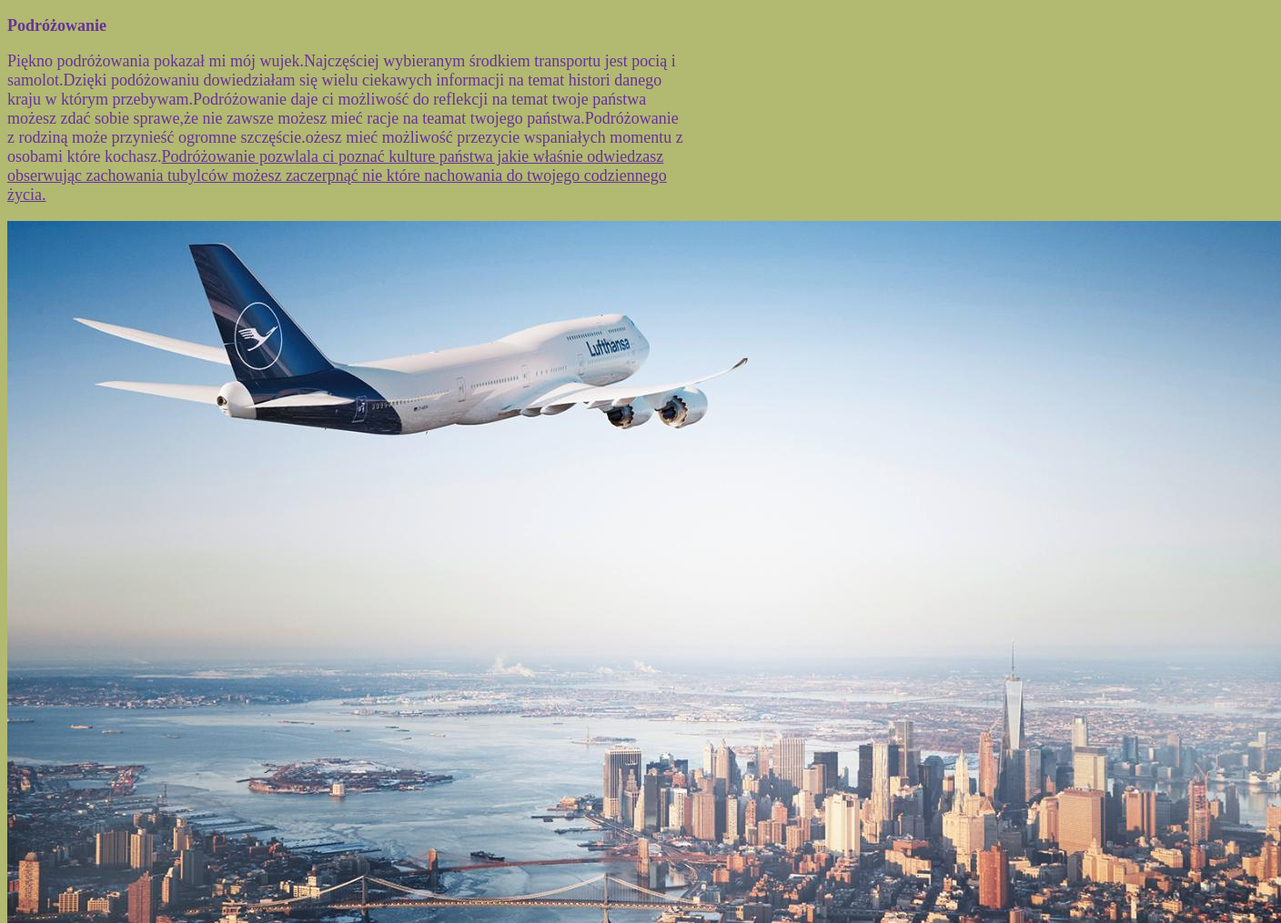
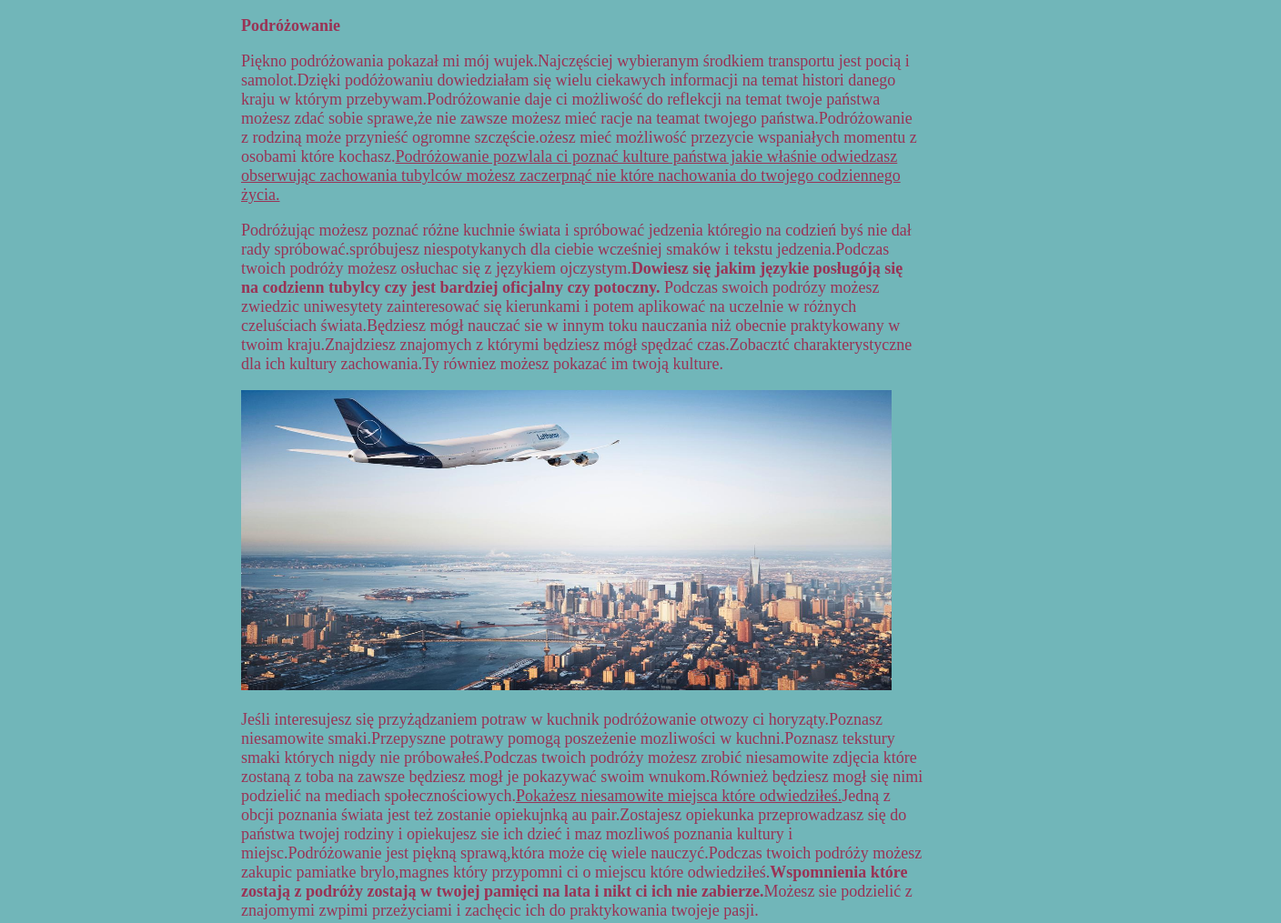
Before and after one commit to Anita35609/Anita35609.github.io, a plain HTML site: page index.html in a window 1280 px wide. Shown: the top 1015 px of the page at 91% size, 1408 px wide, since content can reach past the window. Drawn offline with Linux system fonts and the light colour scheme.

Commit message:
Add files via upload

```diff
--- a/index.html
+++ b/index.html
@@ -15,10 +15,15 @@
     <p><b>Podróżowanie</b></p>
 
     <p>Piękno podróżowania pokazał mi mój wujek.Najczęściej wybieranym środkiem transportu jest pocią i samolot.Dzięki podóżowaniu dowiedziałam się wielu ciekawych informacji na temat histori danego kraju w którym przebywam.Podróżowanie daje ci możliwość do reflekcji na temat twoje państwa możesz zdać sobie sprawe,że nie zawsze możesz mieć racje na teamat twojego państwa.Podróżowanie z rodziną może przynieść ogromne szczęście.ożesz mieć możliwość przezycie wspaniałych momentu z osobami które kochasz.<u>Podróżowanie pozwlala ci poznać kulture państwa jakie właśnie odwiedzasz obserwując zachowania tubylców możesz zaczerpnąć nie które nachowania do twojego codziennego życia.</u></p>
-    <img src="podróże.jfif"/>
 
-    <p>Podróżując możesz poznać różne kuchnie świata i spróbować jedzenia któregio na codzień byś nie dał rady spróbować.spróbujesz niespotykanych dla ciebie wcześniej smaków i tekstu jedzenia.Podczas twoich podróży możesz osłuchac się z językiem ojczystym.<b>Dowiesz się jakim językie posługóją się na codzienn tubylcy czy jest bardziej oficjalny czy potoczny.</b>Podczas swoich podrózy możesz zwiedzic uniwesytety zainteresować się kierunkami i potem aplikować na uczelnie w różnych czeluściach świata.Będziesz mógł nauczać sie w innym toku nauczania niż obecnie praktykowany w twoim kraju.Znajdziesz znajomych z którymi będziesz mógł spędzać czas.Zobacztć charakterystyczne dla ich kultury zachowania.Ty równiez możesz pokazać im twoją kulture.</p>
-    <p>Jeśli interesujesz się przyżądzaniem potraw w kuchnik podróżowanie otwozy ci horyząty.Poznasz niesamowite smaki.Przepyszne potrawy pomogą poszeżenie mozliwości w kuchni.Poznasz tekstury smaki których nigdy nie próbowałeś.Podczas twoich podróży możesz zrobić niesamowite zdjęcia które zostaną z toba na zawsze będziesz mogł je pokazywać swoim wnukom.Również będziesz mogł się nimi podzielić na mediach społecznościowych.<u>Pokażesz niesamowite miejsca które odwiedziłeś.</u>Jedną z obcji poznania świata jest też zostanie opiekujnką au pair.Zostajesz opiekunka przeprowadzasz się do państwa twojej rodziny i opiekujesz sie ich dzieć i maz mozliwoś poznania kultury i miejsc.Podróżowanie jest piękną sprawą,która może cię wiele nauczyć.Podczas twoich podróży możesz zakupic pamiatke brylo,magnes który przypomni ci o miejscu które odwiedziłeś.<b>Wspomnienia które zostają z podróży zostają w twojej pamięci na lata i nikt ci ich nie zabierze.</b>Możesz sie podzielić z znajomymi zwpimi przeżyciami i zachęcic ich do praktykowania twojeje pasji.</p>
+
+
+    <p>Podróżując możesz poznać różne kuchnie świata i spróbować jedzenia któregio na codzień byś nie dał rady spróbować.spróbujesz niespotykanych dla ciebie wcześniej smaków i tekstu jedzenia.Podczas twoich podróży możesz osłuchac się z językiem ojczystym.<b>Dowiesz się jakim językie posługóją się na codzienn tubylcy czy jest bardziej oficjalny czy potoczny.</b>
+        Podczas swoich podrózy możesz zwiedzic uniwesytety zainteresować się kierunkami i potem aplikować na uczelnie w różnych czeluściach świata.Będziesz mógł nauczać sie w innym toku nauczania niż obecnie praktykowany w twoim kraju.Znajdziesz znajomych z którymi będziesz mógł spędzać czas.Zobacztć charakterystyczne dla ich kultury zachowania.Ty równiez możesz pokazać im twoją kulture.</p>
+
+       <img src="podróże.jfif" width="715" height="330"/>
+
+       <p>Jeśli interesujesz się przyżądzaniem potraw w kuchnik podróżowanie otwozy ci horyząty.Poznasz niesamowite smaki.Przepyszne potrawy pomogą poszeżenie mozliwości w kuchni.Poznasz tekstury smaki których nigdy nie próbowałeś.Podczas twoich podróży możesz zrobić niesamowite zdjęcia które zostaną z toba na zawsze będziesz mogł je pokazywać swoim wnukom.Również będziesz mogł się nimi podzielić na mediach społecznościowych.<u>Pokażesz niesamowite miejsca które odwiedziłeś.</u>Jedną z obcji poznania świata jest też zostanie opiekujnką au pair.Zostajesz opiekunka przeprowadzasz się do państwa twojej rodziny i opiekujesz sie ich dzieć i maz mozliwoś poznania kultury i miejsc.Podróżowanie jest piękną sprawą,która może cię wiele nauczyć.Podczas twoich podróży możesz zakupic pamiatke brylo,magnes który przypomni ci o miejscu które odwiedziłeś.<b>Wspomnienia które zostają z podróży zostają w twojej pamięci na lata i nikt ci ich nie zabierze.</b>Możesz sie podzielić z znajomymi zwpimi przeżyciami i zachęcic ich do praktykowania twojeje pasji.</p>
     </div>
 
 </body>
--- a/style.css
+++ b/style.css
@@ -1,13 +1,15 @@
 p
 {
-    color:rebeccapurple;
+    color:rgb(153, 51, 85);
     font-size:large;
 }
 
-body{background-color:rgb(178, 185, 113)}
+body{background-color:rgb(113, 182, 185)}
 
 div
 
 {
     max-width: 750px;
+    margin:auto;
+
 }
```
